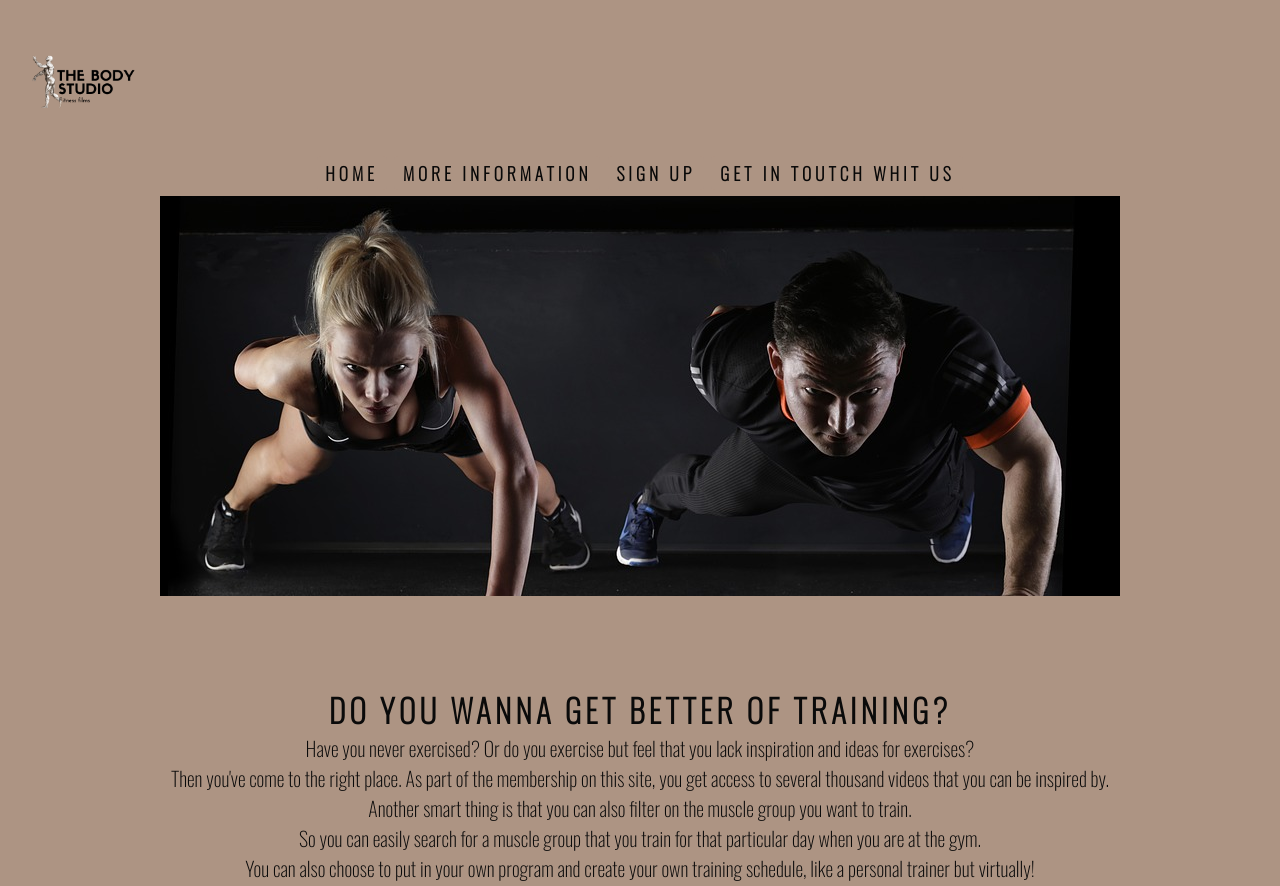
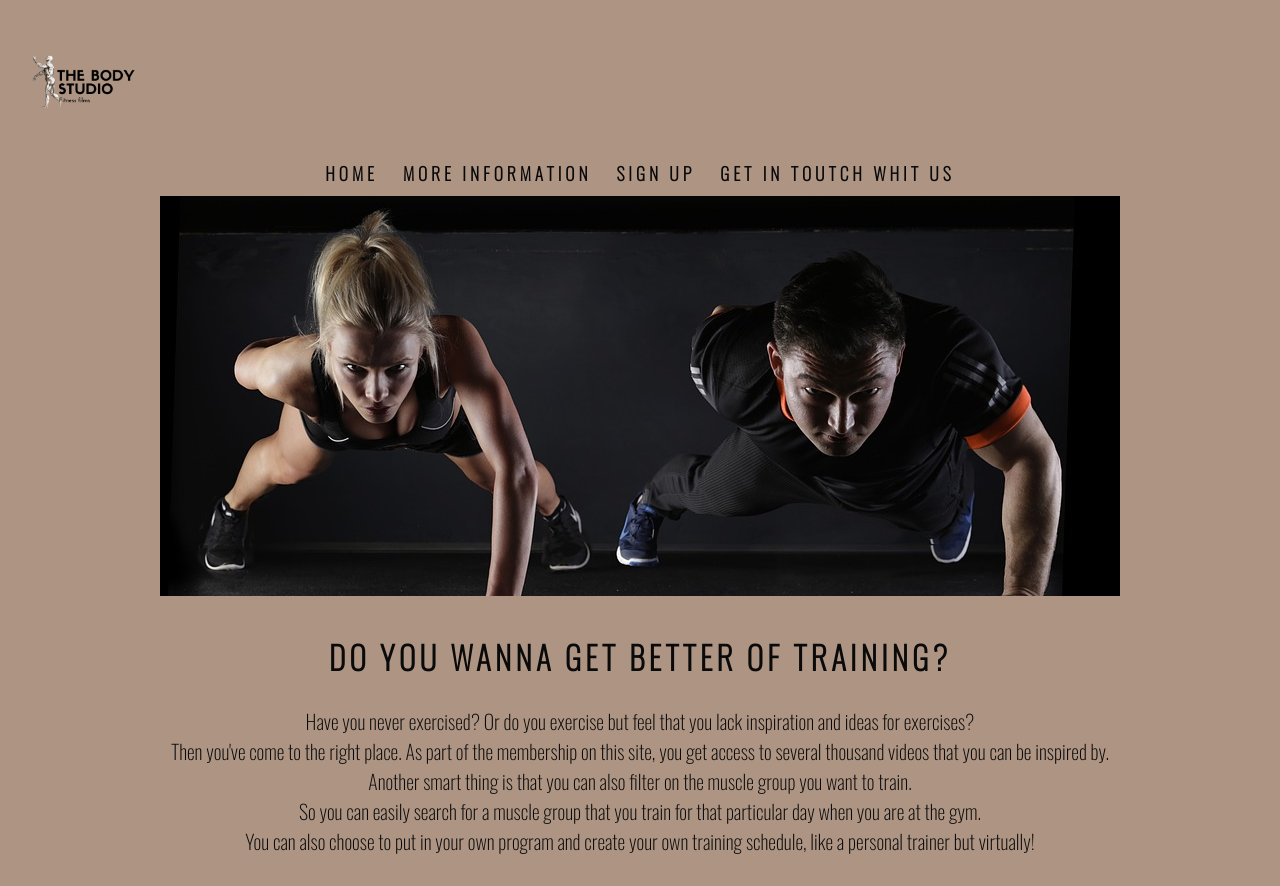
Before and after one commit to saram88/Easytraining, a plain HTML site: page index.html in a window 1280 px wide. Shown: the top 886 px of the page. Drawn offline with nearby package versions, Linux system fonts and the light colour scheme.

```diff
--- a/assets/css/style.css
+++ b/assets/css/style.css
@@ -28,7 +28,6 @@ h2 {
   color: #0e0d0d;
   text-align: center;
   color: #0a0a0a;
-  margin: 80px 0 0 0;
   text-transform: uppercase;
   font-size: 32px;
 }
```
